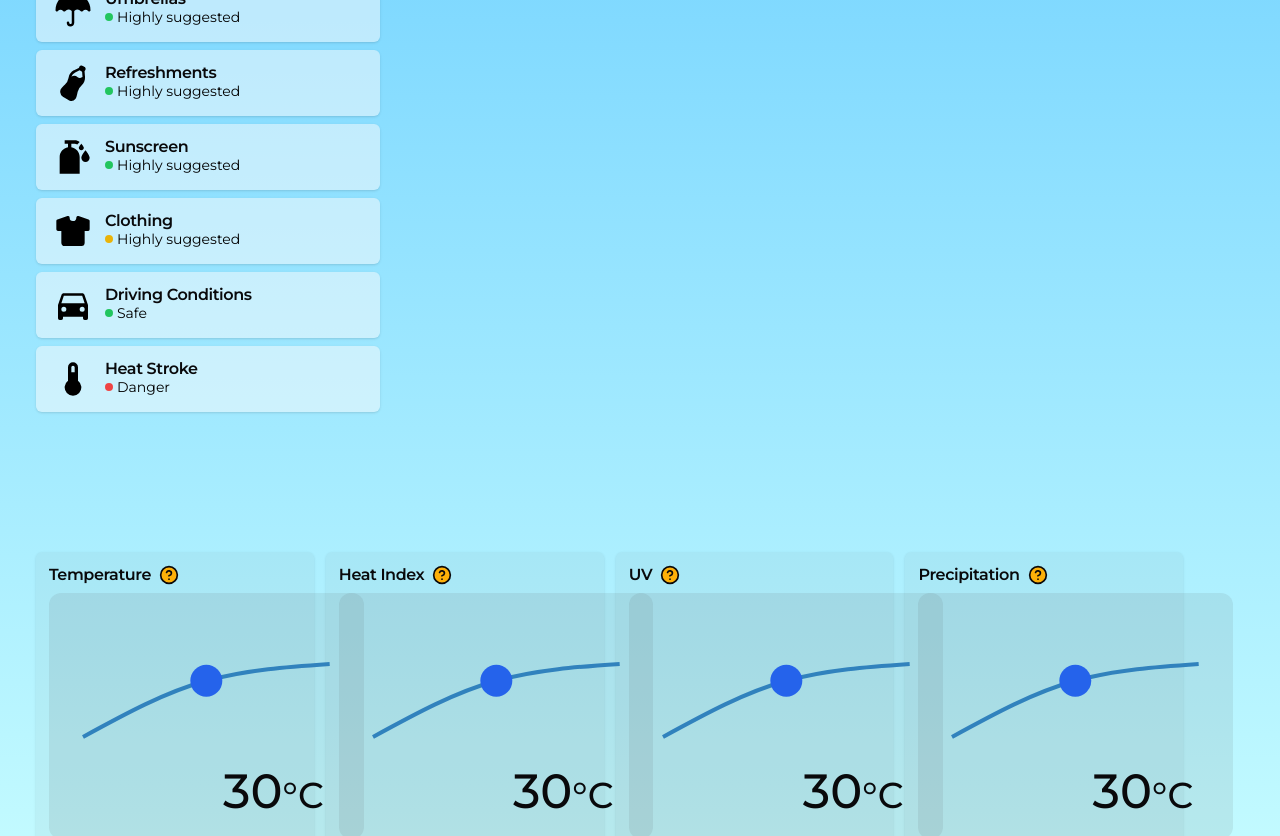
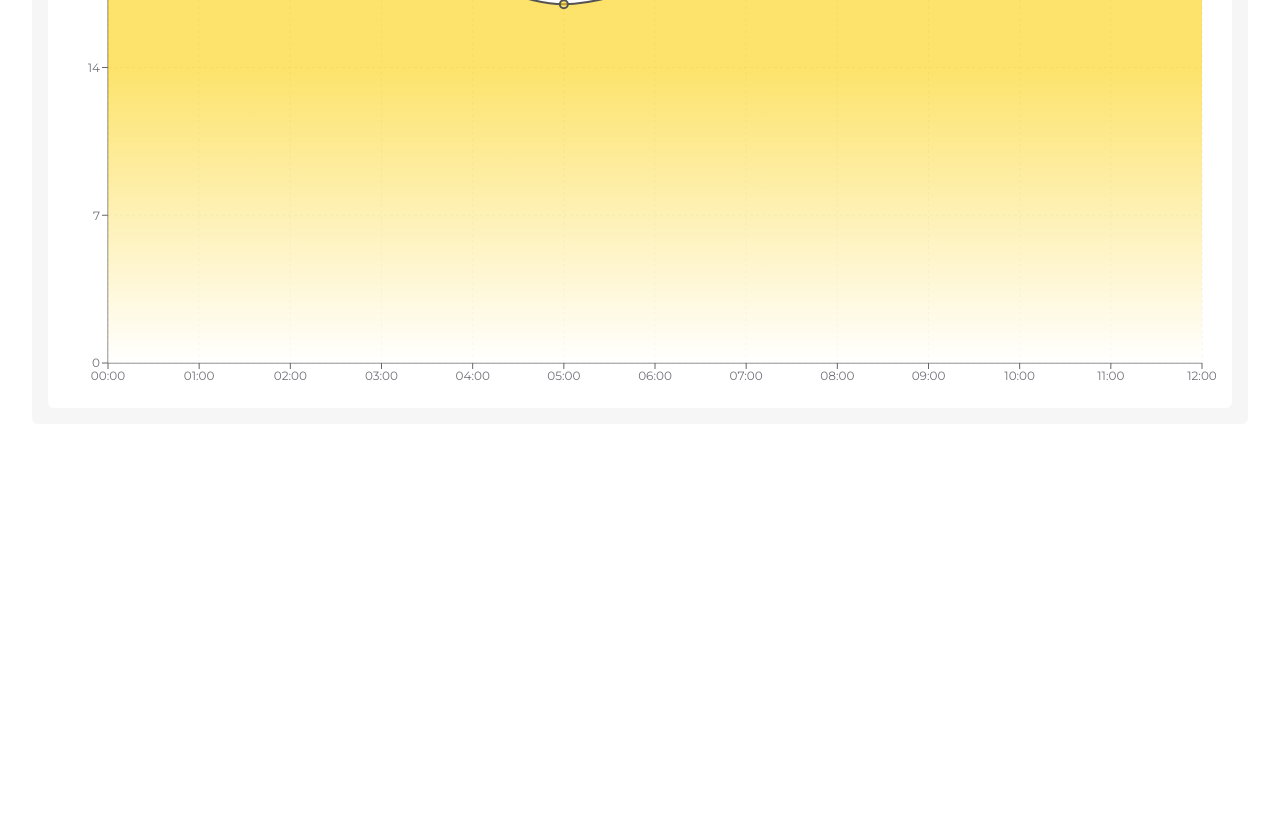
Before and after one commit to Kloudtechcorp/kloudtrack-public, a Next.js app: page /graphs in a window 1280 px wide. Shown: the part 400-1236 px from the top of the page. After the commit the page ends 832 px from the top, so only its background shows below. Built offline with nearby package versions, Linux system fonts and the light colour scheme.

Commit message:
Routing Changes
Changed the routing of the website.

```diff
--- a/app/[location]/layout.tsx
+++ /dev/null
@@ -1,11 +0,0 @@
-export default function DashboardLayout({
-  children,
-}: {
-  children: React.ReactNode;
-}) {
-  return (
-    <div>
-      <main>{children}</main>
-    </div>
-  );
-}
--- a/app/[location]/page.tsx
+++ /dev/null
@@ -1,28 +0,0 @@
-"use client";
-
-import CurrentWeather from "@/components/shared/currentWeather";
-import DailyCard from "@/components/shared/dailyCard";
-import SelectedLocation from "@/components/shared/selectedLocation";
-import InfoCard from "@/components/shared/infoCard";
-import Sun from "@/components/sun/sun";
-
-export default function Clear() {
-  return (
-    <div className="flex flex-col bg-gradient-to-b from-[#66CCFF] from-0% via-[#CCFFFF] via-75% to-[#FFFFFF] to-100% min-h-screen">
-      <div className="flex flex-col container mx-auto">
-        <div className="flex flex-row ">
-          <div className="w-[50%] ">
-            <SelectedLocation />
-            <CurrentWeather />
-            <DailyCard />
-          </div>
-          <div className="w-[50%] flex justify-end p-12">
-            <Sun />
-          </div>
-        </div>
-
-        <InfoCard />
-      </div>
-    </div>
-  );
-}
--- a/app/graphs/[parameters]/page.tsx
+++ b/app/graphs/graph.tsx
@@ -1,8 +1,8 @@
 "use client";
 
 import React, { useState } from "react";
-import { XAxis, YAxis, CartesianGrid, Tooltip, Bar, Area } from "recharts";
-import { useParams, useRouter } from "next/navigation";
+import { XAxis, YAxis, CartesianGrid, Tooltip, Area, Bar } from "recharts";
+import { useParams } from "next/navigation";
 import OptionSelector from "@/components/ui/optionSelector";
 import { ChartConfig, ChartContainer } from "@/components/ui/chart";
 import { AreaChart, BarChart } from "recharts";
@@ -14,143 +14,104 @@ const dummyData = [
     temperature: 20,
     humidity: 85,
     heatIndex: 22,
-    precipitation: 0,
     airPressure: 1010,
-    wind: 5,
-    uvIndex: 2,
-    cloudCover: 30,
+    uvIndex: 3,
   },
   {
     hour: "01:00",
     temperature: 21,
     humidity: 82,
     heatIndex: 23,
-    precipitation: 4,
     airPressure: 1011,
-    wind: 4,
-    uvIndex: 3,
-    cloudCover: 25,
+    uvIndex: 5,
   },
   {
     hour: "02:00",
     temperature: 20,
     humidity: 80,
     heatIndex: 22,
-    precipitation: 2,
     airPressure: 1012,
-    wind: 3,
     uvIndex: 5,
-    cloudCover: 20,
   },
   {
     hour: "03:00",
     temperature: 19,
     humidity: 83,
     heatIndex: 21,
-    precipitation: 15,
     airPressure: 1013,
-    wind: 4,
-    uvIndex: 2,
-    cloudCover: 15,
+    uvIndex: 5,
   },
   {
     hour: "04:00",
     temperature: 18,
     humidity: 85,
     heatIndex: 20,
-    precipitation: 2,
     airPressure: 1014,
-    wind: 5,
-    uvIndex: 3,
-    cloudCover: 10,
+    uvIndex: 5,
   },
   {
     hour: "05:00",
     temperature: 17,
     humidity: 86,
     heatIndex: 19,
-    precipitation: 3,
     airPressure: 1015,
-    wind: 6,
     uvIndex: 5,
-    cloudCover: 5,
   },
   {
     hour: "06:00",
     temperature: 18,
     humidity: 83,
     heatIndex: 20,
-    precipitation: 5,
     airPressure: 1016,
-    wind: 5,
-    uvIndex: 1,
-    cloudCover: 8,
+    uvIndex: 5,
   },
   {
     hour: "07:00",
     temperature: 20,
     humidity: 80,
     heatIndex: 22,
-    precipitation: 8,
     airPressure: 1017,
-    wind: 4,
-    uvIndex: 2,
-    cloudCover: 12,
+    uvIndex: 5,
   },
   {
     hour: "08:00",
     temperature: 22,
     humidity: 78,
     heatIndex: 24,
-    precipitation: 7,
     airPressure: 1018,
-    wind: 5,
-    uvIndex: 3,
-    cloudCover: 20,
+    uvIndex: 5,
   },
   {
     hour: "09:00",
     temperature: 24,
     humidity: 75,
     heatIndex: 26,
-    precipitation: 6,
     airPressure: 1019,
-    wind: 6,
     uvIndex: 5,
-    cloudCover: 30,
   },
   {
     hour: "10:00",
     temperature: 26,
     humidity: 70,
     heatIndex: 28,
-    precipitation: 5,
     airPressure: 1020,
-    wind: 7,
-    uvIndex: 7,
-    cloudCover: 35,
+    uvIndex: 5,
   },
   {
     hour: "11:00",
     temperature: 27,
     humidity: 68,
     heatIndex: 29,
-    precipitation: 13,
     airPressure: 1021,
-    wind: 8,
-    uvIndex: 8,
-    cloudCover: 40,
+    uvIndex: 5,
   },
   {
     hour: "12:00",
     temperature: 28,
     humidity: 65,
     heatIndex: 30,
-    precipitation: 12,
     airPressure: 1022,
-    wind: 7,
-    uvIndex: 9,
-    cloudCover: 45,
+    uvIndex: 5,
   },
 ];
 
@@ -195,10 +156,12 @@ const chartConfig = {
 
 const GraphPage = () => {
   const { parameters } = useParams();
-  const router = useRouter();
-  const [selectedParameter, setSelectedParameter] = useState(
-    parameters || "temperature"
-  );
+
+  const initialParameter = Array.isArray(parameters)
+    ? parameters[0]
+    : parameters || "temperature";
+
+  const [selectedParameter, setSelectedParameter] = useState(initialParameter);
 
   const dataKeyMap: Record<string, string> = {
     temperature: "temperature",
@@ -206,26 +169,7 @@ const GraphPage = () => {
     heatIndex: "heatIndex",
     airPressure: "airPressure",
     precipitation: "precipitation",
-    wind: "wind",
     uvIndex: "uvIndex",
-    cloudCover: "cloudCover",
-  };
-
-  const formatParameter = (param: string) => {
-    const camelCaseMap: Record<string, string> = {
-      "Heat Index": "heatIndex",
-      "Air Pressure": "airPressure",
-      "UV Index": "uvIndex",
-      "Cloud Cover": "cloudCover",
-    };
-
-    return camelCaseMap[param] || param.toLowerCase();
-  };
-
-  const handleParameterChange = (parameter: string) => {
-    const formattedParameter = formatParameter(parameter);
-    // setSelectedParameter(formattedParameter);
-    router.push(`/graphs/${formattedParameter}`);
   };
 
   return (
@@ -234,7 +178,7 @@ const GraphPage = () => {
         <div className="bg-[#545454] bg-opacity-5 rounded-md flex flex-col p-4 my-2 gap-3 ">
           <OptionSelector
             selectedParameter={selectedParameter}
-            onParameterChange={handleParameterChange}
+            onParameterChange={setSelectedParameter}
           />
           <div className="bg-[#FFFFFF] rounded-md ">
             <ChartContainer
--- a/app/graphs/[parameters]/graph.tsx
+++ b/app/graphs/page.tsx
@@ -3,134 +3,16 @@
 import React, { useState } from "react";
 import { XAxis, YAxis, CartesianGrid, Tooltip, Area, Bar } from "recharts";
 import { useParams } from "next/navigation";
-import Header from "@/components/shared/header";
 import OptionSelector from "@/components/ui/optionSelector";
 import { ChartConfig, ChartContainer } from "@/components/ui/chart";
 import { AreaChart, BarChart } from "recharts";
 import { Card } from "@/components/ui/card";
-import { locationArray } from "@/lib/objects/arrays";
-import { WeatherDataProps } from "@/lib/types";
-
-const dummyData = [
-  {
-    hour: "00:00",
-    temperature: 20,
-    humidity: 85,
-    heatIndex: 22,
-    airPressure: 1010,
-    uvIndex: 3,
-  },
-  {
-    hour: "01:00",
-    temperature: 21,
-    humidity: 82,
-    heatIndex: 23,
-    airPressure: 1011,
-    uvIndex: 5,
-  },
-  {
-    hour: "02:00",
-    temperature: 20,
-    humidity: 80,
-    heatIndex: 22,
-    airPressure: 1012,
-    uvIndex: 5,
-  },
-  {
-    hour: "03:00",
-    temperature: 19,
-    humidity: 83,
-    heatIndex: 21,
-    airPressure: 1013,
-    uvIndex: 5,
-  },
-  {
-    hour: "04:00",
-    temperature: 18,
-    humidity: 85,
-    heatIndex: 20,
-    airPressure: 1014,
-    uvIndex: 5,
-  },
-  {
-    hour: "05:00",
-    temperature: 17,
-    humidity: 86,
-    heatIndex: 19,
-    airPressure: 1015,
-    uvIndex: 5,
-  },
-  {
-    hour: "06:00",
-    temperature: 18,
-    humidity: 83,
-    heatIndex: 20,
-    airPressure: 1016,
-    uvIndex: 5,
-  },
-  {
-    hour: "07:00",
-    temperature: 20,
-    humidity: 80,
-    heatIndex: 22,
-    airPressure: 1017,
-    uvIndex: 5,
-  },
-  {
-    hour: "08:00",
-    temperature: 22,
-    humidity: 78,
-    heatIndex: 24,
-    airPressure: 1018,
-    uvIndex: 5,
-  },
-  {
-    hour: "09:00",
-    temperature: 24,
-    humidity: 75,
-    heatIndex: 26,
-    airPressure: 1019,
-    uvIndex: 5,
-  },
-  {
-    hour: "10:00",
-    temperature: 26,
-    humidity: 70,
-    heatIndex: 28,
-    airPressure: 1020,
-    uvIndex: 5,
-  },
-  {
-    hour: "11:00",
-    temperature: 27,
-    humidity: 68,
-    heatIndex: 29,
-    airPressure: 1021,
-    uvIndex: 5,
-  },
-  {
-    hour: "12:00",
-    temperature: 28,
-    humidity: 65,
-    heatIndex: 30,
-    airPressure: 1022,
-    uvIndex: 5,
-  },
-];
+import { TooltipProps } from "@/lib/types";
+import { dummyData } from "@/lib/objects/arrays";
 
 const sliceDetails = (repeat: number, value: string) => {
   return value;
 };
-
-interface PayloadProps {
-  name: string;
-  value: number | string;
-}
-
-interface TooltipProps {
-  payload: PayloadProps[];
-  label: string;
-}
 
 const CustomTooltip = ({ payload, label }: TooltipProps) => {
   if (payload && payload.length) {
--- a/app/page.tsx
+++ b/app/page.tsx
@@ -1,13 +1,32 @@
-export default function RootLayout({
-  children,
-}: {
-  children: React.ReactNode;
-}) {
+"use client";
+
+import CurrentWeather from "@/components/shared/currentWeather";
+import DailyCard from "@/components/shared/dailyCard";
+import SelectedLocation from "@/components/shared/selectedLocation";
+// import InfoCard from "@/components/shared/infoCard";
+import Sun from "@/components/sun/sun";
+
+export default function Home({ children }: { children: React.ReactNode }) {
   return (
     <html lang="en">
       <body>
         <main>{children}</main>
-        <div>This is the landing page.</div>
+        <div className="flex flex-col bg-gradient-to-b from-[#66CCFF] from-0% via-[#CCFFFF] via-75% to-[#FFFFFF] to-100% min-h-screen">
+          <div className="flex flex-col container mx-auto">
+            <div className="flex flex-row ">
+              <div className="w-[50%] ">
+                <SelectedLocation />
+                <CurrentWeather />
+                <DailyCard />
+              </div>
+              <div className="w-[50%] flex justify-end p-12">
+                <Sun />
+              </div>
+            </div>
+
+            {/* <InfoCard /> */}
+          </div>
+        </div>
       </body>
     </html>
   );
--- a/app/template.tsx
+++ /dev/null
@@ -1,3 +0,0 @@
-export default function Template({ children }: { children: React.ReactNode }) {
-  return <div>{children}</div>;
-}
--- a/components/shared/header.tsx
+++ b/components/shared/header.tsx
@@ -12,7 +12,7 @@ const Header = () => {
     <div className="w-full bg-gray-100 bg-opacity-85 h-16 flex text-center">
       <div className="items-center flex w-full flex-row justify-start container mx-auto">
         <div className="flex w-full items-center">
-          <span onClick={() => router.push("/test")}>
+          <span onClick={() => router.push("/")}>
             <Image
               src="/assets/icons/logo.png"
               alt="Logo"
--- a/components/shared/infoCard.tsx
+++ b/components/shared/infoCard.tsx
@@ -105,7 +105,7 @@ const InfoCards = React.memo(() => {
           key={index}
           className="p-3 flex bg-[#545454] bg-opacity-5 border-transparent rounded-md w-[23%]"
         >
-          <div onClick={() => router.push(`graphs/${card.route}`)}>
+          <div onClick={() => router.push(`graphs`)}>
             <div className="flex flex-col justify-center gap-2 w-full">
               <div className="flex items-center gap-2">
                 <CardTitle>{card.title}</CardTitle>
--- a/lib/objects/arrays.ts
+++ b/lib/objects/arrays.ts
@@ -111,6 +111,112 @@ export const locationArray = [
     weather: "Hell",
   },
 ];
+export const dummyData = [
+  {
+    hour: "00:00",
+    temperature: 20,
+    humidity: 85,
+    heatIndex: 22,
+    airPressure: 1010,
+    uvIndex: 3,
+  },
+  {
+    hour: "01:00",
+    temperature: 21,
+    humidity: 82,
+    heatIndex: 23,
+    airPressure: 1011,
+    uvIndex: 5,
+  },
+  {
+    hour: "02:00",
+    temperature: 20,
+    humidity: 80,
+    heatIndex: 22,
+    airPressure: 1012,
+    uvIndex: 5,
+  },
+  {
+    hour: "03:00",
+    temperature: 19,
+    humidity: 83,
+    heatIndex: 21,
+    airPressure: 1013,
+    uvIndex: 5,
+  },
+  {
+    hour: "04:00",
+    temperature: 18,
+    humidity: 85,
+    heatIndex: 20,
+    airPressure: 1014,
+    uvIndex: 5,
+  },
+  {
+    hour: "05:00",
+    temperature: 17,
+    humidity: 86,
+    heatIndex: 19,
+    airPressure: 1015,
+    uvIndex: 5,
+  },
+  {
+    hour: "06:00",
+    temperature: 18,
+    humidity: 83,
+    heatIndex: 20,
+    airPressure: 1016,
+    uvIndex: 5,
+  },
+  {
+    hour: "07:00",
+    temperature: 20,
+    humidity: 80,
+    heatIndex: 22,
+    airPressure: 1017,
+    uvIndex: 5,
+  },
+  {
+    hour: "08:00",
+    temperature: 22,
+    humidity: 78,
+    heatIndex: 24,
+    airPressure: 1018,
+    uvIndex: 5,
+  },
+  {
+    hour: "09:00",
+    temperature: 24,
+    humidity: 75,
+    heatIndex: 26,
+    airPressure: 1019,
+    uvIndex: 5,
+  },
+  {
+    hour: "10:00",
+    temperature: 26,
+    humidity: 70,
+    heatIndex: 28,
+    airPressure: 1020,
+    uvIndex: 5,
+  },
+  {
+    hour: "11:00",
+    temperature: 27,
+    humidity: 68,
+    heatIndex: 29,
+    airPressure: 1021,
+    uvIndex: 5,
+  },
+  {
+    hour: "12:00",
+    temperature: 28,
+    humidity: 65,
+    heatIndex: 30,
+    airPressure: 1022,
+    uvIndex: 5,
+  },
+];
 
 export const dailySuggestionArray = [
   {
```
Also changed, not shown: lib/types/index.ts (+10 -0 lines).
